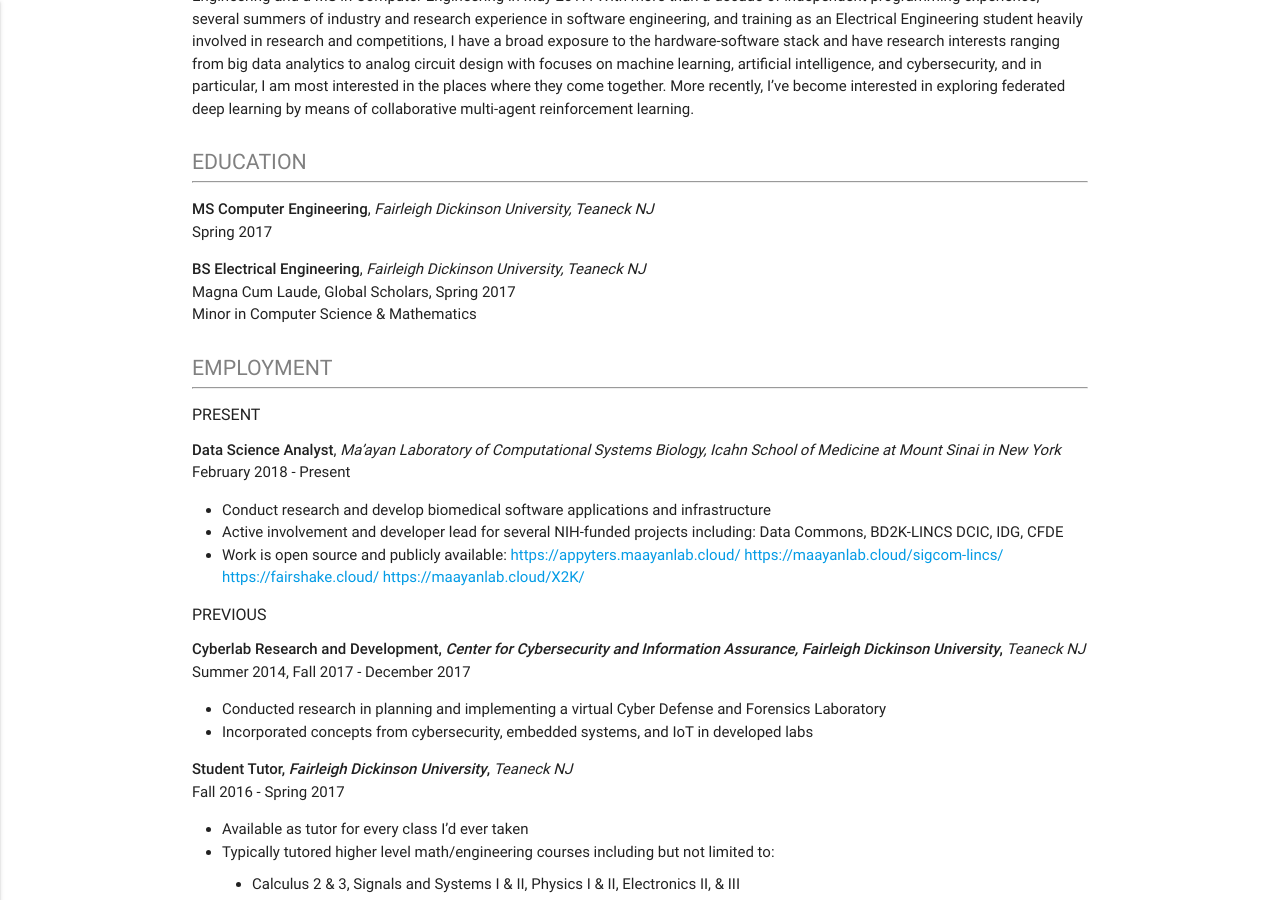
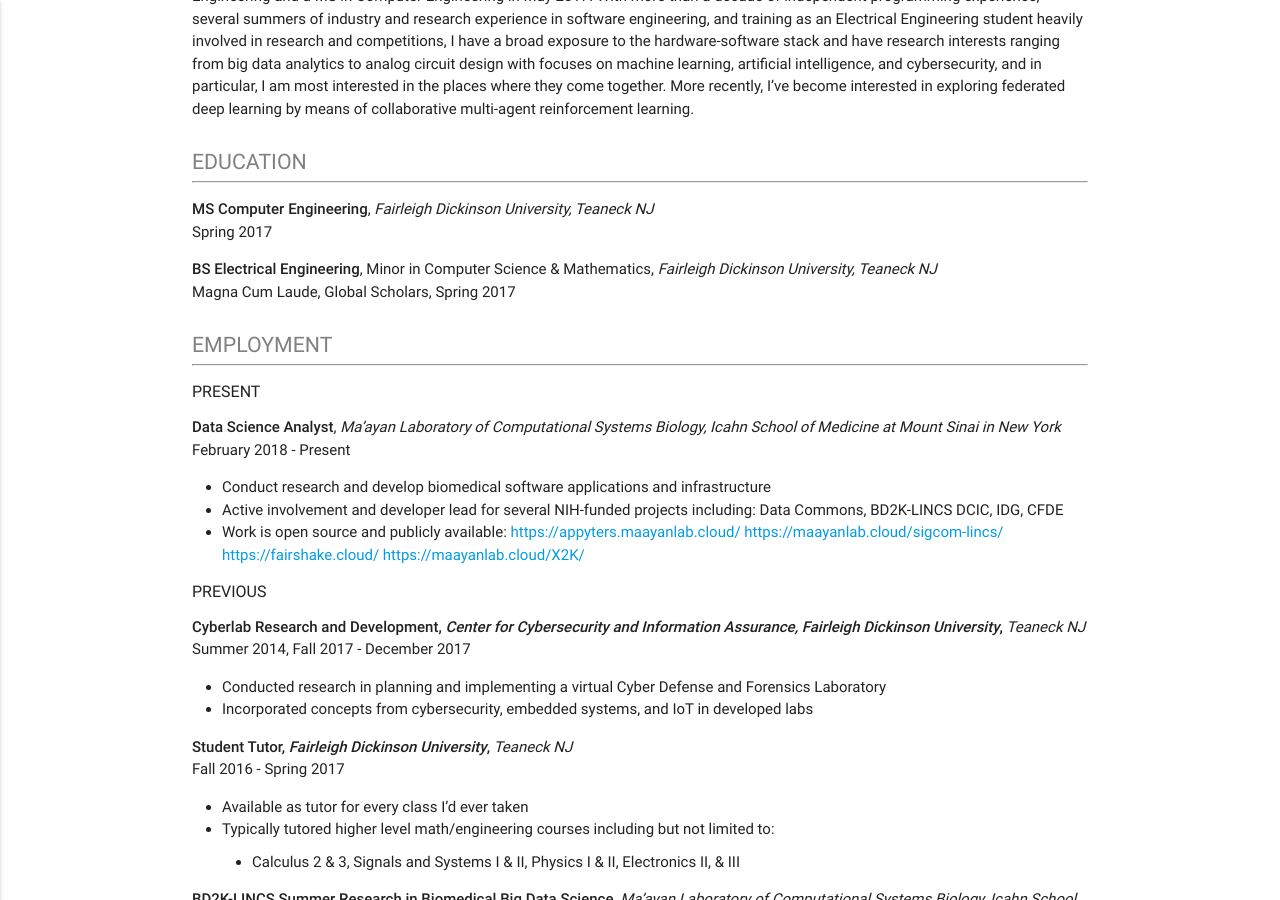
Before and after one commit to u8sand/u8sand.github.io, a Jekyll site: the page built from 03-resume.md, in a window 1280 px wide and 900 px high, scrolled down 301 px. Built offline with Jekyll 4.4.1, drawn with Linux system fonts in a browser that asks for light colours; nearby versions of some CDN libraries.

Commit message:
Tweak education line again

```diff
--- a/03-resume.md
+++ b/03-resume.md
@@ -24,9 +24,8 @@
 **MS Computer Engineering**, *Fairleigh Dickinson University, Teaneck NJ*
 Spring 2017
 
-**BS Electrical Engineering**, *Fairleigh Dickinson University, Teaneck NJ*
+**BS Electrical Engineering**, Minor in Computer Science & Mathematics, *Fairleigh Dickinson University, Teaneck NJ*
 Magna Cum Laude, Global Scholars, Spring 2017
-Minor in Computer Science & Mathematics
 
 </div>
 
```
